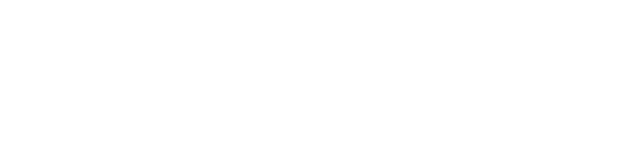
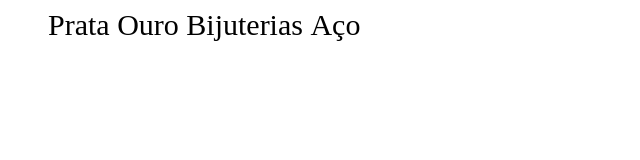
Before and after one commit to biavianna/menu, a plain HTML site: page menubia.html in a window 1280 px wide. Shown: the whole page, without its empty margins (0-640 px from the left). Drawn offline with Linux system fonts and the light colour scheme.

Commit message:
Versão 2 - construção do menu passo 1

```diff
--- a/menubia.html
+++ b/menubia.html
@@ -1,8 +1,20 @@
 <html>
   <head>
     <title>Menu da Bia</title>
+    <style>
+      li{
+        display: inline;
+      }
+    </style>
   </head>
-  <body>
-
+  <body
+  style="font-size: 30;"
+  >
+    <ul>
+      <li>Prata</li>
+      <li>Ouro</li>
+      <li>Bijuterias</li>
+      <li>Aço</li>
+    </ul>
   </body>
 </html>
```
